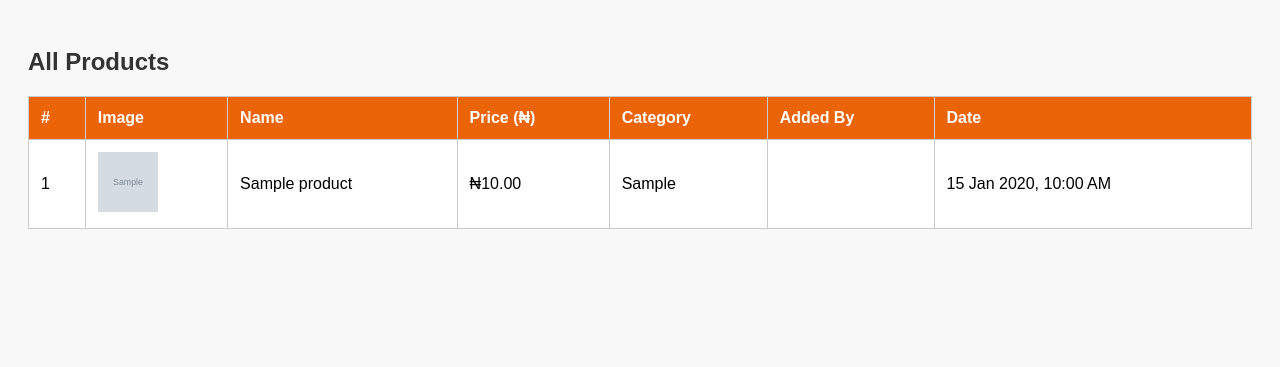
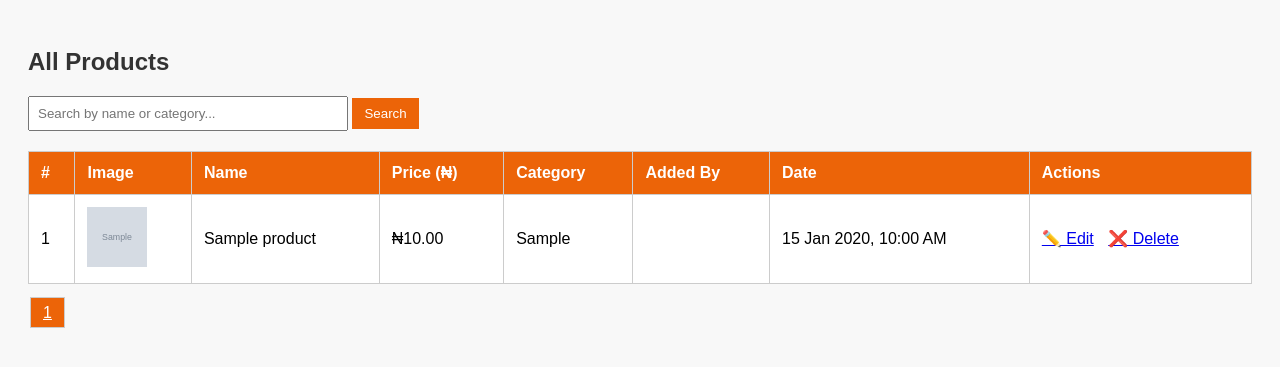
Before and after one commit to Samuelale1/Brightway-WebApp, a PHP site: page /Products/view_product.php in a window 1280 px wide. Shown: the top 367 px of the page. Run offline with PHP 8.4, Linux system fonts and the light colour scheme; the visitor is signed in with stand-in values (Sample User, id 1); tables that the repository leaves empty or names only in its code hold one stand-in row (values such as "Sample post"); grey boxes marked "Sample" are stand-in pictures.

Commit message:
i added search,pagination and undo to view product, updated database logic,created a soft delete and undo the soft delete.

```diff
--- a/brightway-webapp001/Products/view_product.php
+++ b/brightway-webapp001/Products/view_product.php
@@ -1,18 +1,52 @@
 <?php
 require '../includes/db.php';
 require '../includes/auth.php';
-
-// Only admin and salesperson should access this page
 requireLogin(['admin', 'salesperson']);
 
-// Fetch products and join with user table to get creator name
+// Pagination Setup
+$limit = 10; // Products per page
+$page = isset($_GET['page']) ? (int) $_GET['page'] : 1;
+$offset = ($page - 1) * $limit;
+
+// Search Filter
+$search = isset($_GET['search']) ? trim($_GET['search']) : '';
+$searchQuery = '';
+$params = [];
+
+// Build search query
+if (!empty($search)) {
+    $searchQuery = "WHERE (p.deleted_at IS NULL) AND (p.name LIKE ? OR p.category LIKE ?)";
+    $searchWildcard = '%' . $search . '%';
+    $params = [$searchWildcard, $searchWildcard];
+}
+
+// Count total products for pagination
+$countSql = "SELECT COUNT(*) AS total FROM products p $searchQuery";
+$countStmt = $conn->prepare($countSql);
+if (!empty($params)) {
+    $countStmt->bind_param('ss', ...$params);
+}
+$countStmt->execute();
+$countResult = $countStmt->get_result()->fetch_assoc();
+$totalProducts = $countResult['total'];
+$totalPages = ceil($totalProducts / $limit);
+
+// Final SQL with limit
 $sql = "SELECT p.*, u.name AS creator_name
         FROM products p
         LEFT JOIN users u ON p.created_by = u.id
-        ORDER BY p.created_at DESC";
+        $searchQuery
+        ORDER BY p.created_at DESC
+        LIMIT $limit OFFSET $offset";
 
-$result = $conn->query($sql);
+$stmt = $conn->prepare($sql);
+if (!empty($params)) {
+    $stmt->bind_param('ss', ...$params);
+}
+$stmt->execute();
+$result = $stmt->get_result();
 ?>
+
 
 <!DOCTYPE html>
 <html lang="en">
@@ -47,10 +81,22 @@ $result = $conn->query($sql);
             height: 60px;
             object-fit: cover;
         }
+        .actions{
+            padding: 12px;
+            border: 1px solid #ccc;
+            text-align: left;
+        }
     </style>
 </head>
 <body>
+
     <h2>All Products</h2>
+
+<form method="GET" style="margin-bottom: 20px;">
+    <input type="text" name="search" placeholder="Search by name or category..." value="<?php echo htmlspecialchars($search); ?>" style="padding: 8px; width: 300px;">
+    <button type="submit" style="padding: 8px 12px; background: #EC6408; color: white; border: none;">Search</button>
+</form>
+
 
     <table>
         <tr>
@@ -61,7 +107,9 @@ $result = $conn->query($sql);
             <th>Category</th>
             <th>Added By</th>
             <th>Date</th>
+            <th>Actions</th>
         </tr>
+
 
         <?php if ($result && $result->num_rows > 0): ?>
             <?php $counter = 1; ?>
@@ -74,13 +122,37 @@ $result = $conn->query($sql);
                     <td><?php echo htmlspecialchars($row['category']); ?></td>
                     <td><?php echo htmlspecialchars($row['creator_name']); ?></td>
                     <td><?php echo date('d M Y, h:i A', strtotime($row['created_at'])); ?></td>
+                    <td class="actions">
+                   <?php if (isAdmin() || $_SESSION['user_id'] == $row['created_by']): ?>
+     <?php if (is_null($row['deleted_at'])): ?>
+         <a href="edit_product.php?id=<?php echo $row['id']; ?>" style="margin-right: 10px;">✏️ Edit</a>
+         <a href="delete_product.php?id=<?php echo $row['id']; ?>" onclick="return confirm('Are you sure you want to delete this product?')">❌ Delete</a>
+    <?php else: ?>
+            <a href="restore_product.php?id=<?php echo $row['id']; ?>" onclick="return confirm('Restore this product?')">♻️ Undo Delete</a>
+        <?php endif; ?>
+    <?php else: ?>
+    -
+    <?php endif; ?>
+
+                    </td>
+
                 </tr>
             <?php endwhile; ?>
         <?php else: ?>
             <tr>
-                <td colspan="7">No products found.</td>
+                <td colspan="8">No products found.</td>
             </tr>
         <?php endif; ?>
     </table>
+
+
+    <div style="margin-top: 20px;">
+    <?php for ($i = 1; $i <= $totalPages; $i++): ?>
+        <a href="?search=<?php echo urlencode($search); ?>&page=<?php echo $i; ?>" style="padding: 6px 12px; margin: 2px; border: 1px solid #ccc; <?php if ($i == $page) echo 'background: #EC6408; color: white;'; ?>">
+            <?php echo $i; ?>
+        </a>
+    <?php endfor; ?>
+</div>
+
 </body>
 </html>
```
Also changed, not shown: brightway-webapp001/Products/add_product.php (+7 -2 lines), brightway-webapp001/Products/delete_product.php (added, +37 -0 lines), brightway-webapp001/Products/restore_product.php (added, +35 -0 lines), brightway-webapp001/includes/database_logic.DB.
